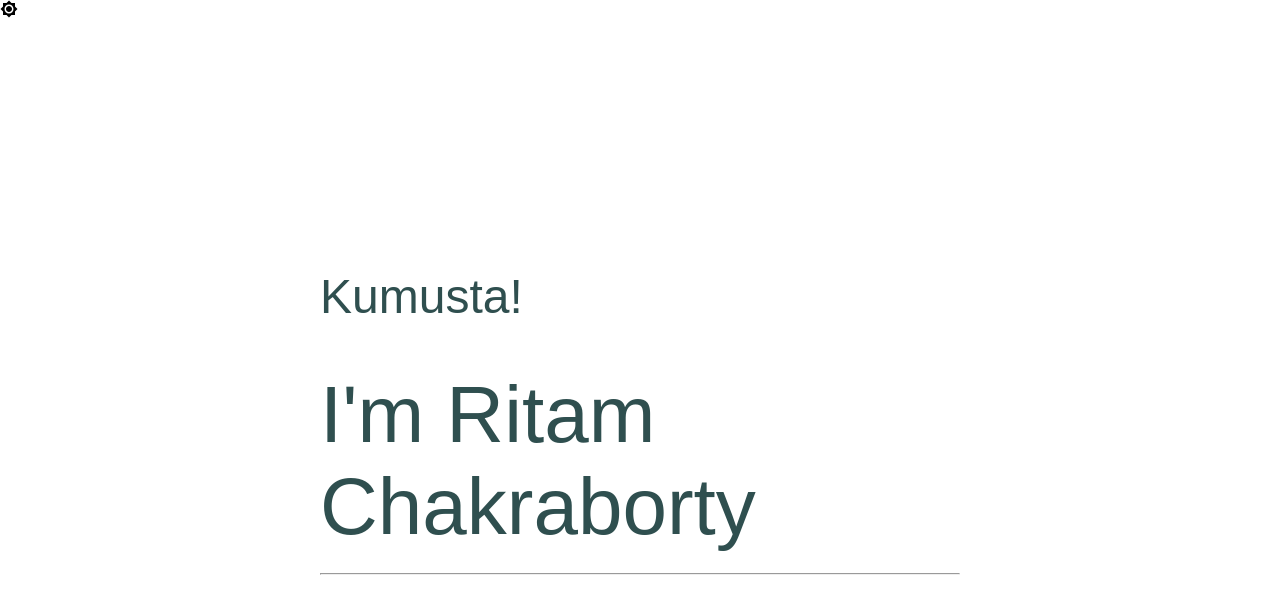
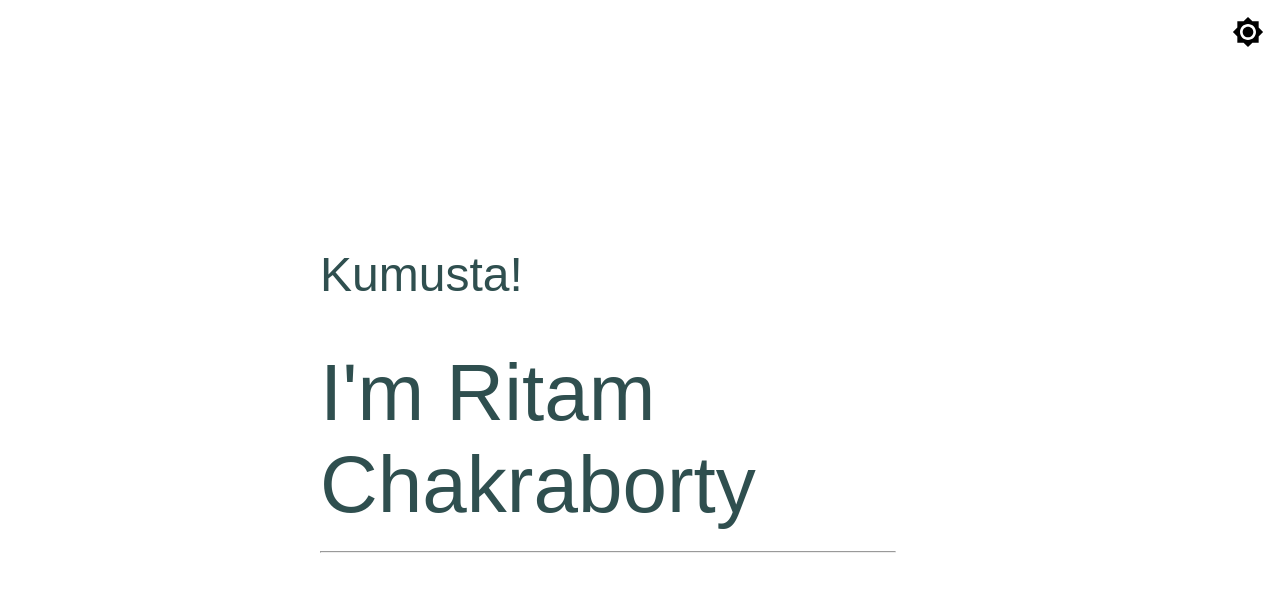
Before and after one commit to RitamChakraborty/intro, a website with bundled scripts: page public/index.html in a window 1280 px wide. Built offline with nearby package versions, Linux system fonts and the light colour scheme.

Commit message:
Align icon

```diff
--- a/public/index.html
+++ b/public/index.html
@@ -8,7 +8,7 @@
 </head>
 <body>
 <header>
-    <img alt="brightness" height="18" src="./asset/light.svg" width="18">
+    <img alt="brightness" height="32" src="./asset/light.svg" width="32">
 </header>
 <div id="container">
     <div id="hello">
--- a/public/style/style.css
+++ b/public/style/style.css
@@ -2,6 +2,11 @@
     margin: 0;
     padding: 0;
     color: darkslategray;
+}
+
+header {
+    float: right;
+    padding: 16px;
 }
 
 #container {
```
